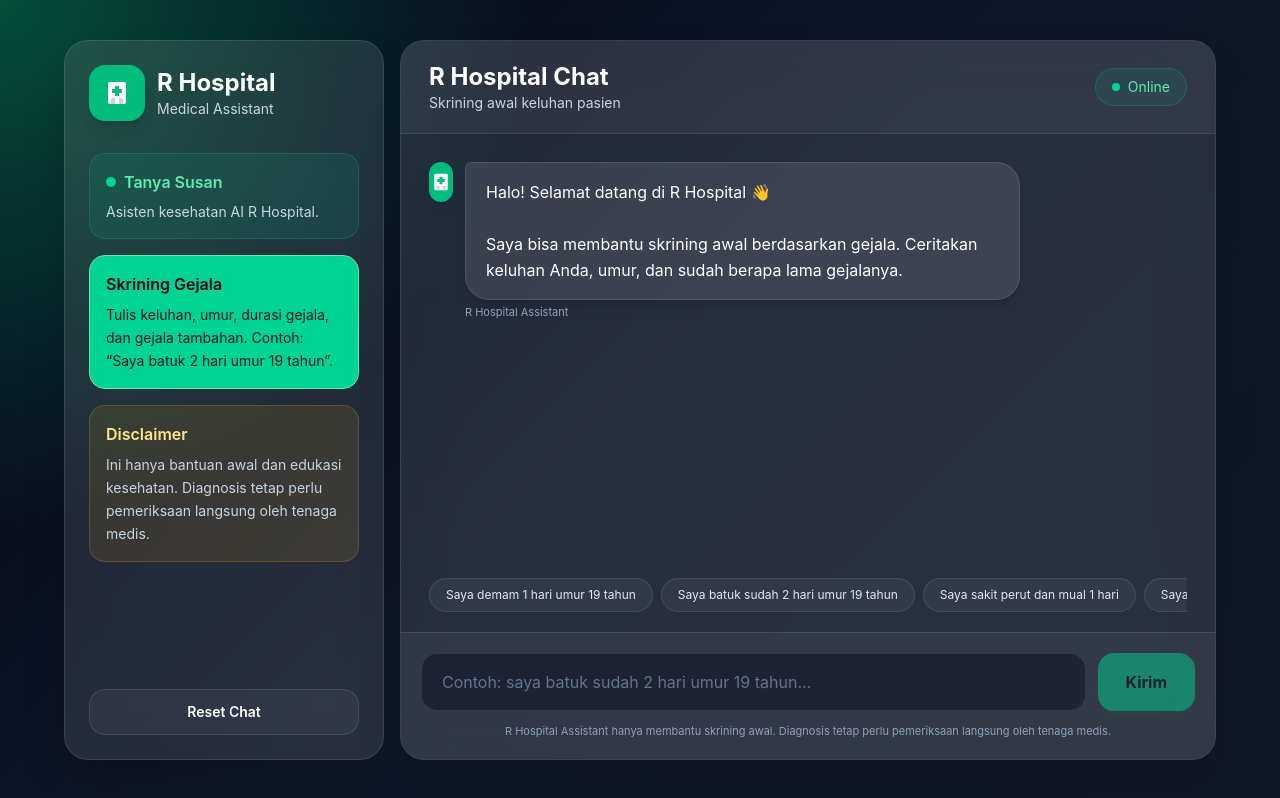
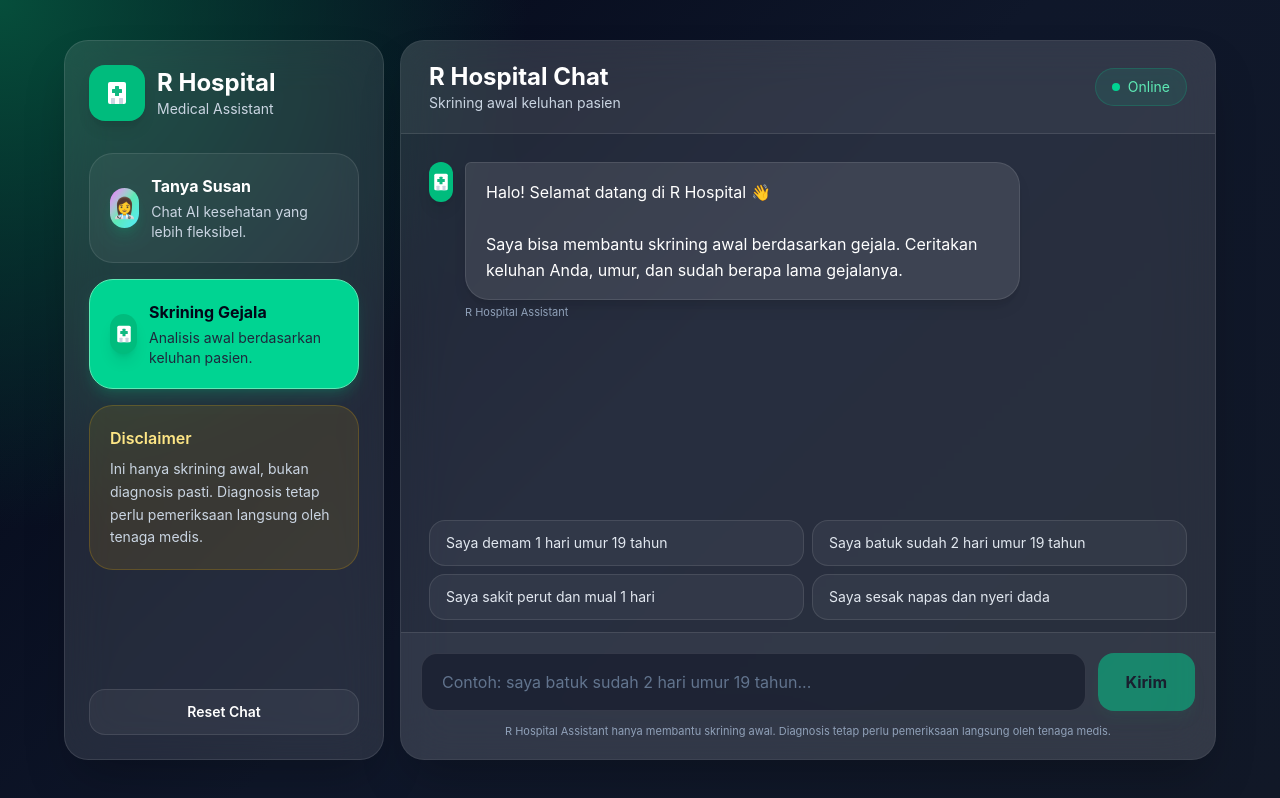
Before and after one commit to 12250142-rayhan/chatbot-modern, a React (Vite) app: page / in a window 1280 px wide. Built offline with nearby package versions, Linux system fonts and the light colour scheme.

Commit message:
add Tanya Susan menu

```diff
--- a/src/App.jsx
+++ b/src/App.jsx
@@ -10,10 +10,10 @@ const screeningPrompts = [
 ];
 
 const susanPrompts = [
-  "Susan, makanan apa yang bagus untuk menjaga imun?",
-  "Susan, bagaimana cara menjaga pola tidur?",
-  "Susan, apa tips hidup sehat untuk pekerja kantoran?",
-  "Susan, olahraga ringan apa yang bisa dilakukan di rumah?",
+  "Makanan apa yang bagus untuk menjaga imun?",
+  "Bagaimana cara menjaga pola tidur?",
+  "Apa tips hidup sehat untuk pekerja kantoran?",
+  "Olahraga ringan apa yang bisa dilakukan di rumah?",
 ];
 
 function HospitalLogo({ small = false }) {
@@ -35,6 +35,18 @@ function HospitalLogo({ small = false }) {
         <rect x="20" y="42" width="8" height="12" rx="1" fill="#cbd5e1" />
         <rect x="36" y="42" width="8" height="12" rx="1" fill="#cbd5e1" />
       </svg>
+    </div>
+  );
+}
+
+function SusanAvatar({ small = false }) {
+  const size = small ? "w-10 h-10" : "w-14 h-14";
+
+  return (
+    <div
+      className={`${size} rounded-2xl bg-gradient-to-br from-fuchsia-400 via-emerald-300 to-cyan-300 flex items-center justify-center shadow-lg shadow-emerald-500/20`}
+    >
+      <span className={small ? "text-xl" : "text-2xl"}>👩‍⚕️</span>
     </div>
   );
 }
@@ -155,6 +167,7 @@ export default function ModernChatbot() {
   };
 
   const activePrompts = mode === "susan" ? susanPrompts : screeningPrompts;
+  const isSusan = mode === "susan";
 
   return (
     <div className="min-h-screen bg-[radial-gradient(circle_at_top_left,_#064e3b,_transparent_35%),linear-gradient(135deg,_#020617,_#0f172a,_#111827)] text-white flex items-center justify-center p-4 md:p-8">
@@ -172,64 +185,74 @@ export default function ModernChatbot() {
             <div className="space-y-4">
               <button
                 onClick={() => changeMode("susan")}
-                className={`w-full text-left rounded-2xl border p-4 transition ${
-                  mode === "susan"
-                    ? "bg-emerald-400 text-slate-950 border-emerald-300"
-                    : "bg-emerald-400/10 border-emerald-400/20 hover:bg-emerald-400/20"
+                className={`w-full text-left rounded-3xl border p-5 transition group ${
+                  isSusan
+                    ? "bg-gradient-to-br from-emerald-400 via-teal-300 to-cyan-300 text-slate-950 border-emerald-200 shadow-lg shadow-emerald-500/20"
+                    : "bg-white/5 border-white/10 hover:bg-white/10"
                 }`}
               >
-                <div
-                  className={`flex items-center gap-2 font-semibold ${
-                    mode === "susan" ? "text-slate-950" : "text-emerald-300"
+                <div className="flex items-center gap-3">
+                  <SusanAvatar small />
+                  <div>
+                    <h2
+                      className={`font-bold ${
+                        isSusan ? "text-slate-950" : "text-white"
                       }`}
                     >
-                  <span
-                    className={`h-2.5 w-2.5 rounded-full ${
-                      mode === "susan"
-                        ? "bg-slate-950"
-                        : "bg-emerald-400 animate-pulse"
-                    }`}
-                  ></span>
                       Tanya Susan
-                </div>
-
+                    </h2>
                     <p
-                  className={`text-sm mt-2 ${
-                    mode === "susan" ? "text-slate-900" : "text-slate-300"
+                      className={`text-sm mt-1 ${
+                        isSusan ? "text-slate-800" : "text-slate-300"
                       }`}
                     >
-                  Asisten kesehatan AI R Hospital.
+                      Chat AI kesehatan yang lebih fleksibel.
                     </p>
+                  </div>
+                </div>
               </button>
 
               <button
                 onClick={() => changeMode("screening")}
-                className={`w-full text-left rounded-2xl border p-4 transition ${
-                  mode === "screening"
-                    ? "bg-emerald-400 text-slate-950 border-emerald-300"
+                className={`w-full text-left rounded-3xl border p-5 transition ${
+                  !isSusan
+                    ? "bg-emerald-400 text-slate-950 border-emerald-300 shadow-lg shadow-emerald-500/20"
                     : "bg-white/5 border-white/10 hover:bg-white/10"
                 }`}
               >
-                <h2 className="font-semibold mb-2">Skrining Gejala</h2>
+                <div className="flex items-center gap-3">
+                  <HospitalLogo small />
+                  <div>
+                    <h2 className="font-bold">Skrining Gejala</h2>
                     <p
-                  className={`text-sm leading-relaxed ${
-                    mode === "screening"
-                      ? "text-slate-900"
-                      : "text-slate-300"
+                      className={`text-sm mt-1 ${
+                        !isSusan ? "text-slate-800" : "text-slate-300"
                       }`}
                     >
-                  Tulis keluhan, umur, durasi gejala, dan gejala tambahan.
-                  Contoh: “Saya batuk 2 hari umur 19 tahun”.
+                      Analisis awal berdasarkan keluhan pasien.
                     </p>
+                  </div>
+                </div>
               </button>
 
-              <div className="rounded-2xl bg-amber-400/10 border border-amber-400/20 p-4">
-                <h2 className="font-semibold text-amber-200 mb-2">
-                  Disclaimer
+              <div
+                className={`rounded-3xl border p-5 ${
+                  isSusan
+                    ? "bg-fuchsia-400/10 border-fuchsia-300/20"
+                    : "bg-amber-400/10 border-amber-400/20"
+                }`}
+              >
+                <h2
+                  className={`font-semibold mb-2 ${
+                    isSusan ? "text-fuchsia-200" : "text-amber-200"
+                  }`}
+                >
+                  {isSusan ? "Mode Susan" : "Disclaimer"}
                 </h2>
                 <p className="text-sm text-slate-300 leading-relaxed">
-                  Ini hanya bantuan awal dan edukasi kesehatan. Diagnosis tetap
-                  perlu pemeriksaan langsung oleh tenaga medis.
+                  {isSusan
+                    ? "Cocok untuk tanya jawab kesehatan umum, pola makan, kebiasaan sehat, dan edukasi ringan."
+                    : "Ini hanya skrining awal, bukan diagnosis pasti. Diagnosis tetap perlu pemeriksaan langsung oleh tenaga medis."}
                 </p>
               </div>
             </div>
@@ -244,18 +267,25 @@ export default function ModernChatbot() {
         </aside>
 
         <main className="rounded-3xl border border-white/10 bg-white/10 backdrop-blur-xl shadow-2xl flex flex-col overflow-hidden">
-          <header className="px-5 md:px-7 py-5 border-b border-white/10 bg-white/5 flex items-center justify-between">
+          <header
+            className={`px-5 md:px-7 py-5 border-b border-white/10 flex items-center justify-between ${
+              isSusan
+                ? "bg-gradient-to-r from-fuchsia-500/10 via-emerald-400/10 to-cyan-400/10"
+                : "bg-white/5"
+            }`}
+          >
             <div>
               <div className="flex items-center gap-3">
                 <div className="md:hidden">
-                  <HospitalLogo small />
+                  {isSusan ? <SusanAvatar small /> : <HospitalLogo small />}
                 </div>
+
                 <div>
                   <h1 className="text-xl md:text-2xl font-bold">
-                    {mode === "susan" ? "Tanya Susan" : "R Hospital Chat"}
+                    {isSusan ? "Tanya Susan" : "R Hospital Chat"}
                   </h1>
                   <p className="text-xs md:text-sm text-slate-300">
-                    {mode === "susan"
+                    {isSusan
                       ? "Asisten kesehatan AI R Hospital"
                       : "Skrining awal keluhan pasien"}
                   </p>
@@ -268,6 +298,21 @@ export default function ModernChatbot() {
               Online
             </div>
           </header>
+
+          {isSusan && (
+            <div className="px-5 md:px-7 py-4 border-b border-white/10 bg-slate-950/20">
+              <div className="rounded-3xl bg-gradient-to-r from-fuchsia-400/10 via-emerald-400/10 to-cyan-400/10 border border-white/10 p-4 flex items-center gap-4">
+                <SusanAvatar small />
+                <div>
+                  <h2 className="font-bold">Halo, saya Susan 👩‍⚕️</h2>
+                  <p className="text-sm text-slate-300 mt-1">
+                    Tanyakan seputar pola makan, gaya hidup sehat, keluhan
+                    ringan, atau edukasi kesehatan umum.
+                  </p>
+                </div>
+              </div>
+            </div>
+          )}
 
           <section className="flex-1 overflow-y-auto p-5 md:p-7 space-y-5">
             {messages.map((msg, index) => (
@@ -286,6 +331,8 @@ export default function ModernChatbot() {
                     <div className="h-9 w-9 shrink-0 rounded-2xl bg-emerald-400 text-slate-950 flex items-center justify-center text-sm font-bold">
                       U
                     </div>
+                  ) : isSusan ? (
+                    <SusanAvatar small />
                   ) : (
                     <HospitalLogo small />
                   )}
@@ -295,6 +342,8 @@ export default function ModernChatbot() {
                       className={`px-5 py-4 rounded-3xl leading-relaxed whitespace-pre-line shadow-lg ${
                         msg.role === "user"
                           ? "bg-emerald-400 text-slate-950 rounded-tr-md"
+                          : isSusan
+                          ? "bg-gradient-to-br from-white/15 to-fuchsia-400/10 text-white border border-fuchsia-300/20 rounded-tl-md"
                           : "bg-white/10 text-white border border-white/10 rounded-tl-md"
                       }`}
                     >
@@ -307,7 +356,7 @@ export default function ModernChatbot() {
                     >
                       {msg.role === "user"
                         ? "Pasien"
-                        : mode === "susan"
+                        : isSusan
                         ? "Susan"
                         : "R Hospital Assistant"}
                     </p>
@@ -319,7 +368,7 @@ export default function ModernChatbot() {
             {loading && (
               <div className="flex justify-start">
                 <div className="flex gap-3 max-w-[78%]">
-                  <HospitalLogo small />
+                  {isSusan ? <SusanAvatar small /> : <HospitalLogo small />}
                   <div className="bg-white/10 text-white px-5 py-4 rounded-3xl rounded-tl-md border border-white/10">
                     <div className="flex items-center gap-2">
                       <span className="h-2 w-2 rounded-full bg-slate-300 animate-bounce"></span>
@@ -335,13 +384,17 @@ export default function ModernChatbot() {
           </section>
 
           <div className="px-5 md:px-7 pb-3">
-            <div className="flex gap-2 overflow-x-auto pb-2">
+            <div className="grid grid-cols-1 sm:grid-cols-2 gap-2">
               {activePrompts.map((prompt) => (
                 <button
                   key={prompt}
                   onClick={() => sendMessage(prompt)}
                   disabled={loading}
-                  className="shrink-0 rounded-full bg-white/5 hover:bg-white/10 border border-white/10 px-4 py-2 text-xs text-slate-200 transition disabled:opacity-50"
+                  className={`rounded-2xl border px-4 py-3 text-left text-xs md:text-sm transition disabled:opacity-50 ${
+                    isSusan
+                      ? "bg-fuchsia-400/10 hover:bg-fuchsia-400/20 border-fuchsia-300/20 text-fuchsia-50"
+                      : "bg-white/5 hover:bg-white/10 border-white/10 text-slate-200"
+                  }`}
                 >
                   {prompt}
                 </button>
@@ -357,24 +410,32 @@ export default function ModernChatbot() {
                 onChange={(e) => setInput(e.target.value)}
                 onKeyDown={handleKeyDown}
                 placeholder={
-                  mode === "susan"
-                    ? "Contoh: Susan, makanan apa yang bagus untuk menjaga imun?"
+                  isSusan
+                    ? "Tulis pertanyaan untuk Susan..."
                     : "Contoh: saya batuk sudah 2 hari umur 19 tahun..."
                 }
-                className="flex-1 bg-slate-950/40 border border-white/10 text-white placeholder:text-slate-500 rounded-2xl px-5 py-4 outline-none focus:border-emerald-400/60 focus:ring-2 focus:ring-emerald-400/20 transition"
+                className={`flex-1 bg-slate-950/40 border text-white placeholder:text-slate-500 rounded-2xl px-5 py-4 outline-none focus:ring-2 transition ${
+                  isSusan
+                    ? "border-fuchsia-300/30 focus:border-fuchsia-300/70 focus:ring-fuchsia-300/20"
+                    : "border-white/10 focus:border-emerald-400/60 focus:ring-emerald-400/20"
+                }`}
               />
 
               <button
                 onClick={() => sendMessage()}
                 disabled={loading || !input.trim()}
-                className="bg-emerald-400 hover:bg-emerald-300 transition px-5 md:px-7 rounded-2xl text-slate-950 font-bold disabled:opacity-50 disabled:cursor-not-allowed shadow-lg shadow-emerald-500/10"
+                className={`transition px-5 md:px-7 rounded-2xl font-bold disabled:opacity-50 disabled:cursor-not-allowed shadow-lg ${
+                  isSusan
+                    ? "bg-gradient-to-r from-fuchsia-300 to-emerald-300 hover:opacity-90 text-slate-950 shadow-fuchsia-500/10"
+                    : "bg-emerald-400 hover:bg-emerald-300 text-slate-950 shadow-emerald-500/10"
+                }`}
               >
                 Kirim
               </button>
             </div>
 
             <p className="text-[11px] text-slate-400 mt-3 text-center">
-              {mode === "susan"
+              {isSusan
                 ? "Susan adalah asisten kesehatan AI untuk edukasi umum, bukan pengganti pemeriksaan dokter."
                 : "R Hospital Assistant hanya membantu skrining awal. Diagnosis tetap perlu pemeriksaan langsung oleh tenaga medis."}
             </p>
```
Lines whose indentation alone changed are shown as unchanged.
